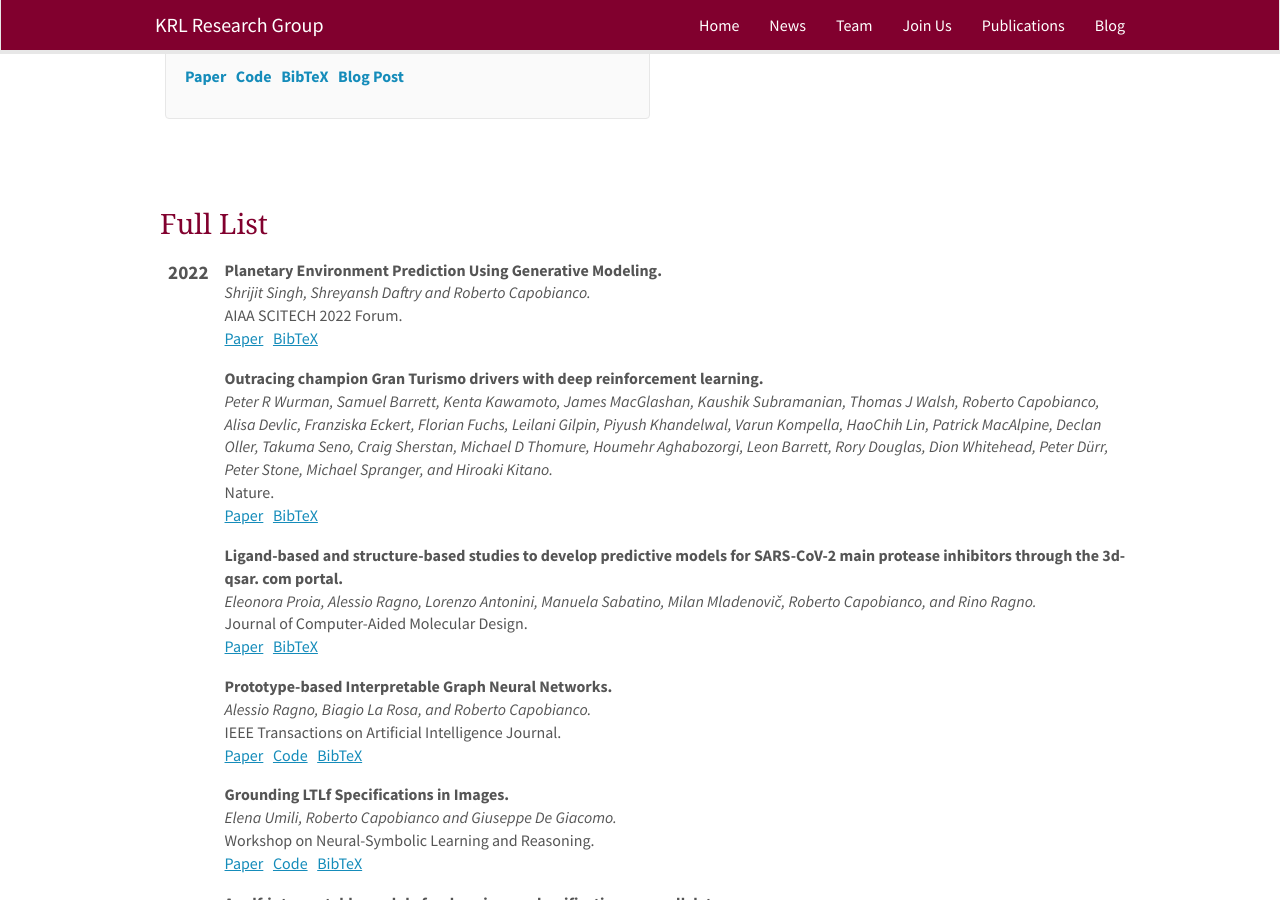
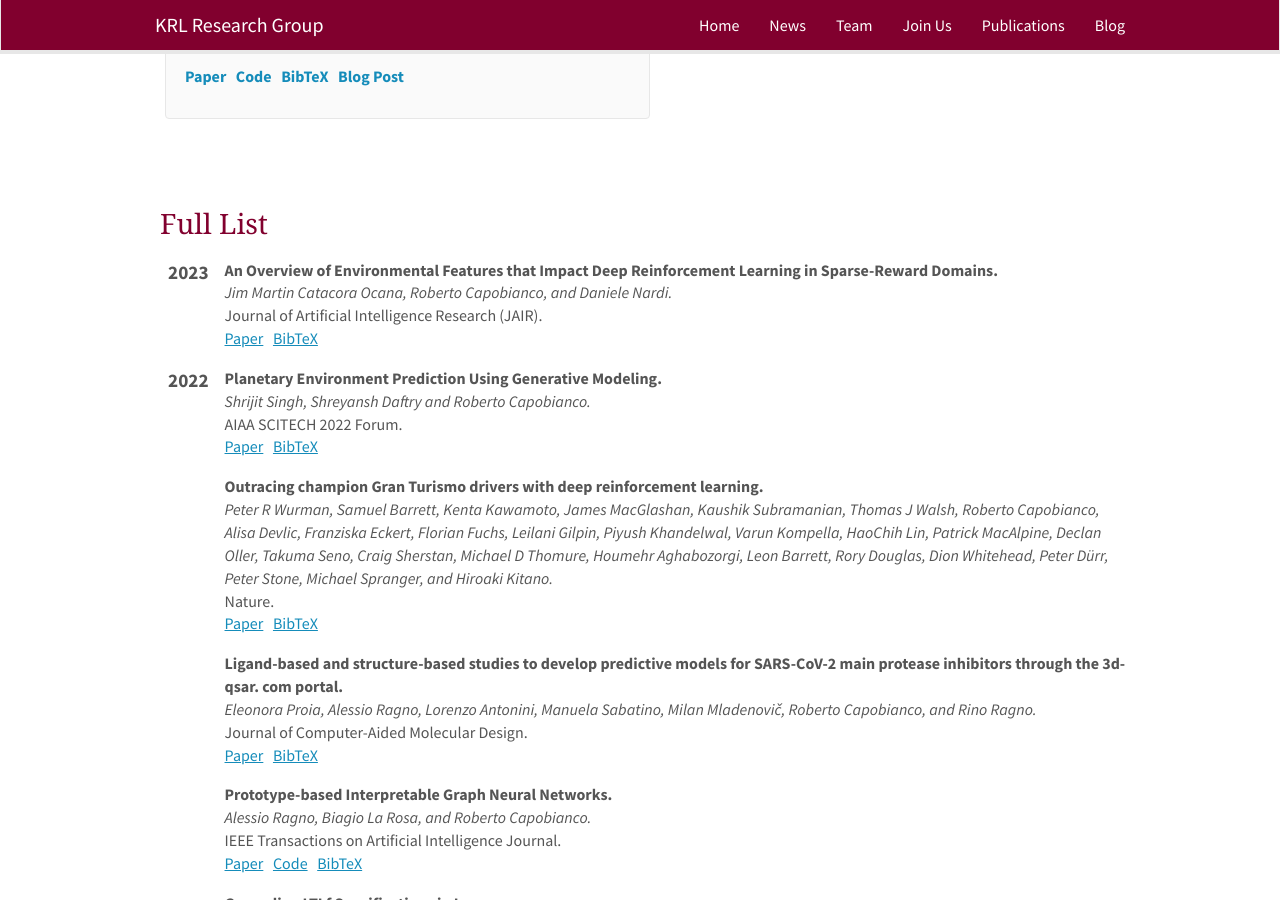
Before and after one commit to KRLGroup/krlgroup.github.io, a Jekyll site: the page built from _pages/publications.md, in a window 1280 px wide and 900 px high, scrolled down 412 px. Built offline with Jekyll 4.4.1, drawn with Linux system fonts in a browser that asks for light colours; nearby versions of some CDN libraries.

Commit message:
added Ocana2023 JAIR

```diff
--- a/_data/publist.yml
+++ b/_data/publist.yml
@@ -1,4 +1,23 @@
-
+- title: "An Overview of Environmental Features that Impact Deep Reinforcement Learning in Sparse-Reward Domains"
+  authors:  Jim Martin Catacora Ocana, Roberto Capobianco, and Daniele Nardi
+  year: 2023
+  publisher: Journal of Artificial Intelligence Research (JAIR)
+  link:
+    url:  https://jair.org/index.php/jair/article/view/14390/26919
+    display: Paper
+  code:
+  bibtex: "@Article{Ocana2023,<br>
+  author    = {Jim Martin Catacora Ocana and Roberto Capobianco and Daniele Nardi},<br>
+  journal   = {Journal of Artificial Intelligence Research},<br>
+  title     = {An Overview of Environmental Features that Impact Deep Reinforcement Learning in Sparse-Reward Domains},<br>
+  year      = {2023},<br>
+  month     = {apr},<br>
+  pages     = {1181--1218},<br>
+  volume    = {76},<br>
+  doi       = {10.1613/jair.1.14390},<br>
+  publisher = {{AI} Access Foundation},<br>
+}
+"
 - title: "Planetary Environment Prediction Using Generative Modeling"
   authors:  Shrijit Singh, Shreyansh Daftry and Roberto Capobianco
   year: 2022
```
